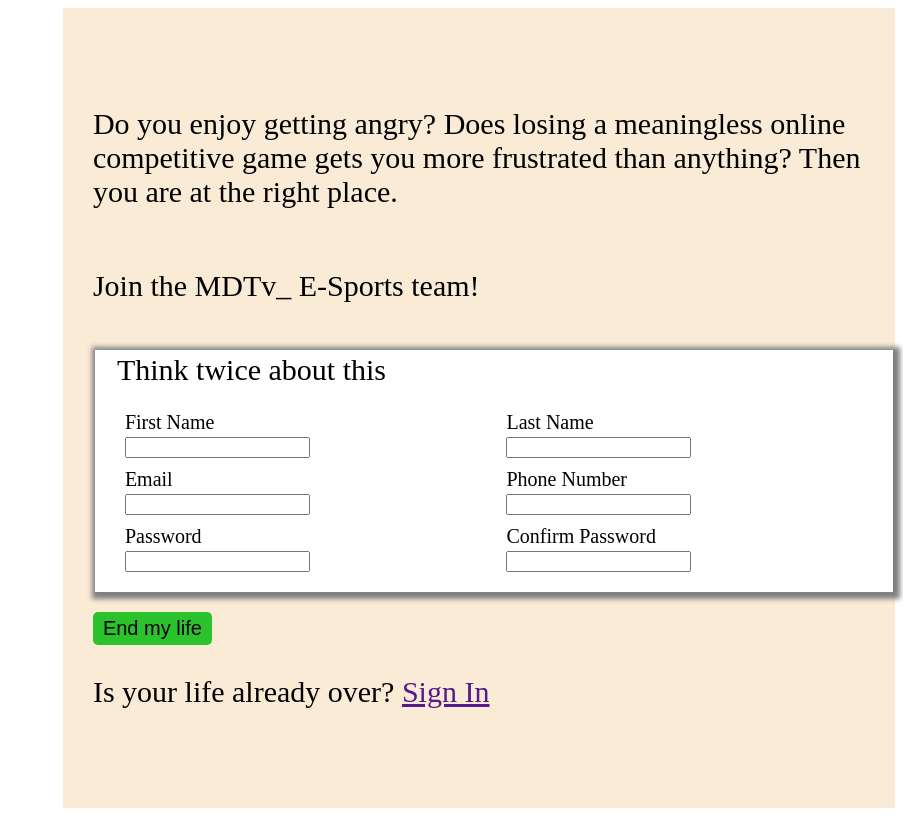
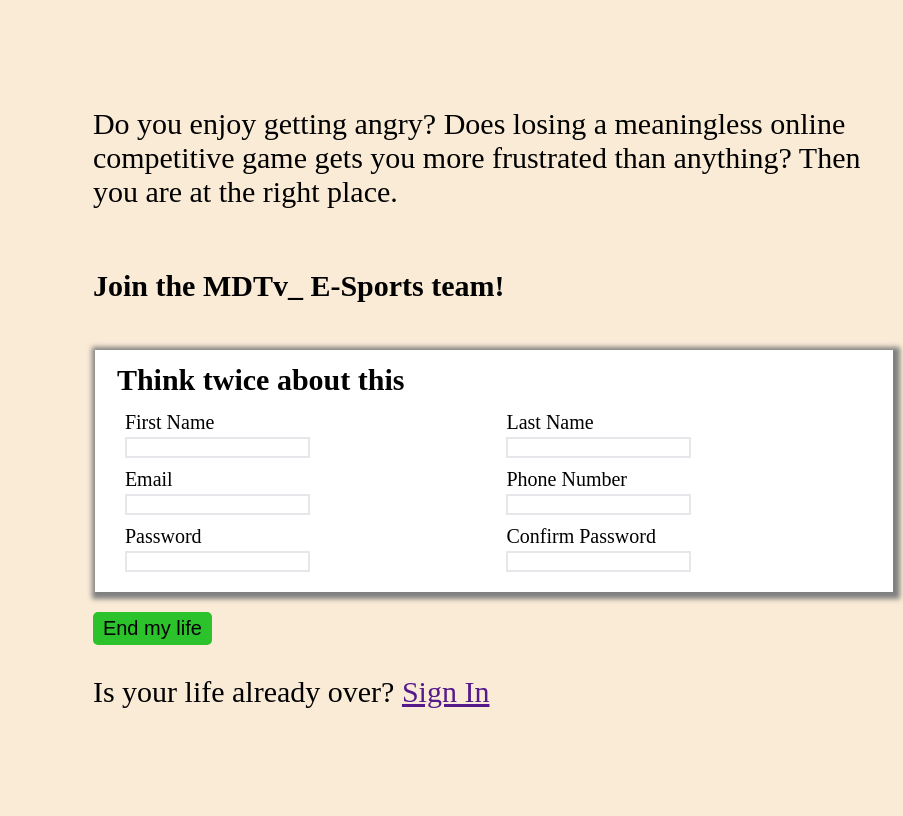
Before and after one commit to tiagohudler/login_page, a plain HTML site: page index.html in a window 1280 px wide. Shown: the whole page, without its empty margins (377-1280 px from the left). Drawn offline with Linux system fonts and the light colour scheme.

Commit message:
change background and add strong elements

```diff
--- a/index.html
+++ b/index.html
@@ -12,7 +12,7 @@
     </div>
     <div id = "other-content">
         <p>Do you enjoy getting angry? Does losing a meaningless online competitive game gets you more frustrated than anything? Then you are at the right place.</p>
-        <p>Join the MDTv_ E-Sports team!</p>
+        <p><strong>Join the MDTv_ E-Sports team!</strong></p>
             <form action="" method="get">
                 <fieldset id="form-holder">
                     <legend>Think twice about this</legend>
--- a/style.css
+++ b/style.css
@@ -1,6 +1,8 @@
 body {
     display: flex;
     font-size: 20px;
+    background-color: antiquewhite;
+
 }
 
 #img-holder {
@@ -13,7 +15,6 @@ body {
     flex-direction: column;
     justify-content: center;
     width: 65vw;
-    background-color: antiquewhite;
     padding-left: 30px;
     height: 100vh;
 }
@@ -50,10 +51,14 @@ label {
 legend {
     position: relative;
     right: 20px;
-    top: 2.5vh;
+    top: 30px;
     margin: 10px 0px 30px 10px;
     font-size: 30px;
+    font-weight: 700;
+}
 
+input{
+    border: solid 2px #E5E7EB ;
 }
 
 p {
```
